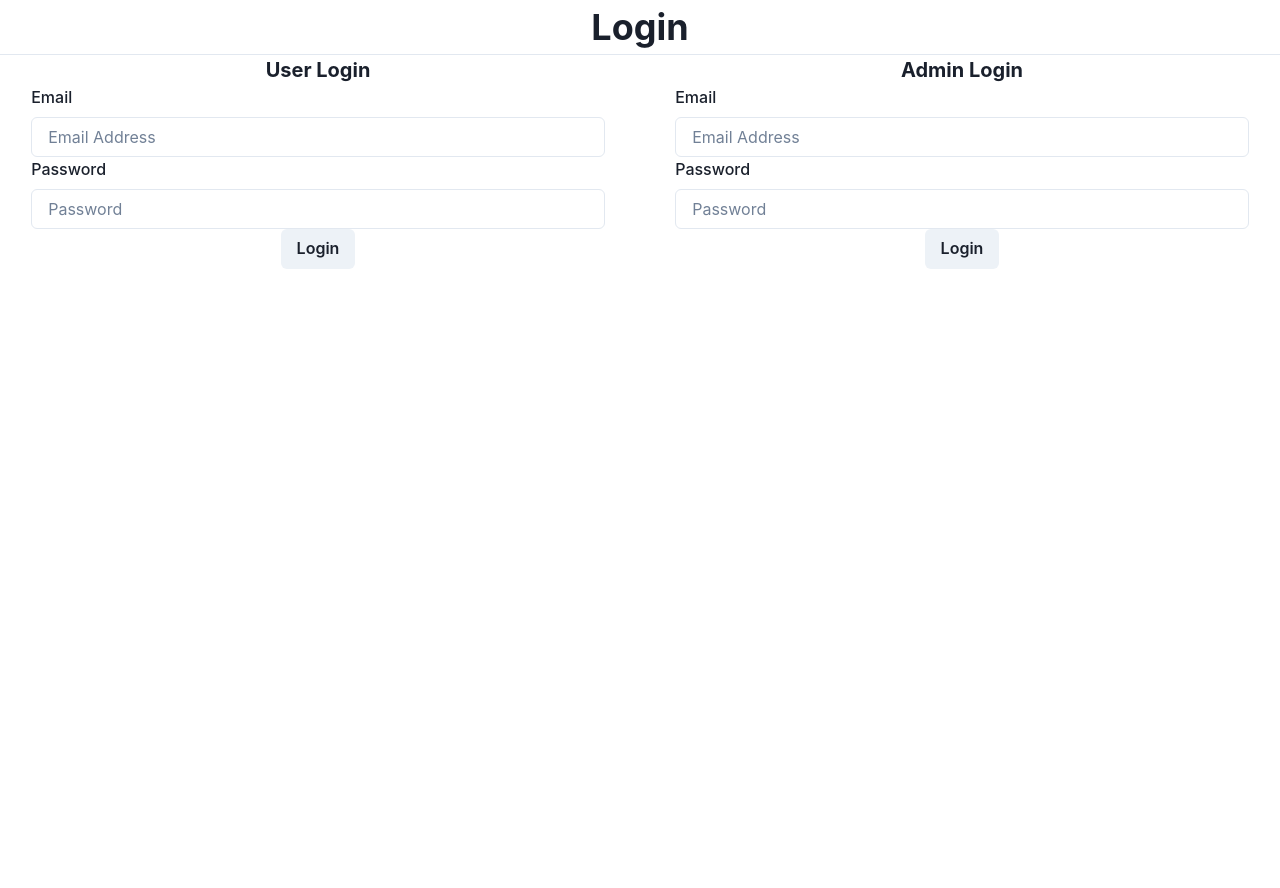
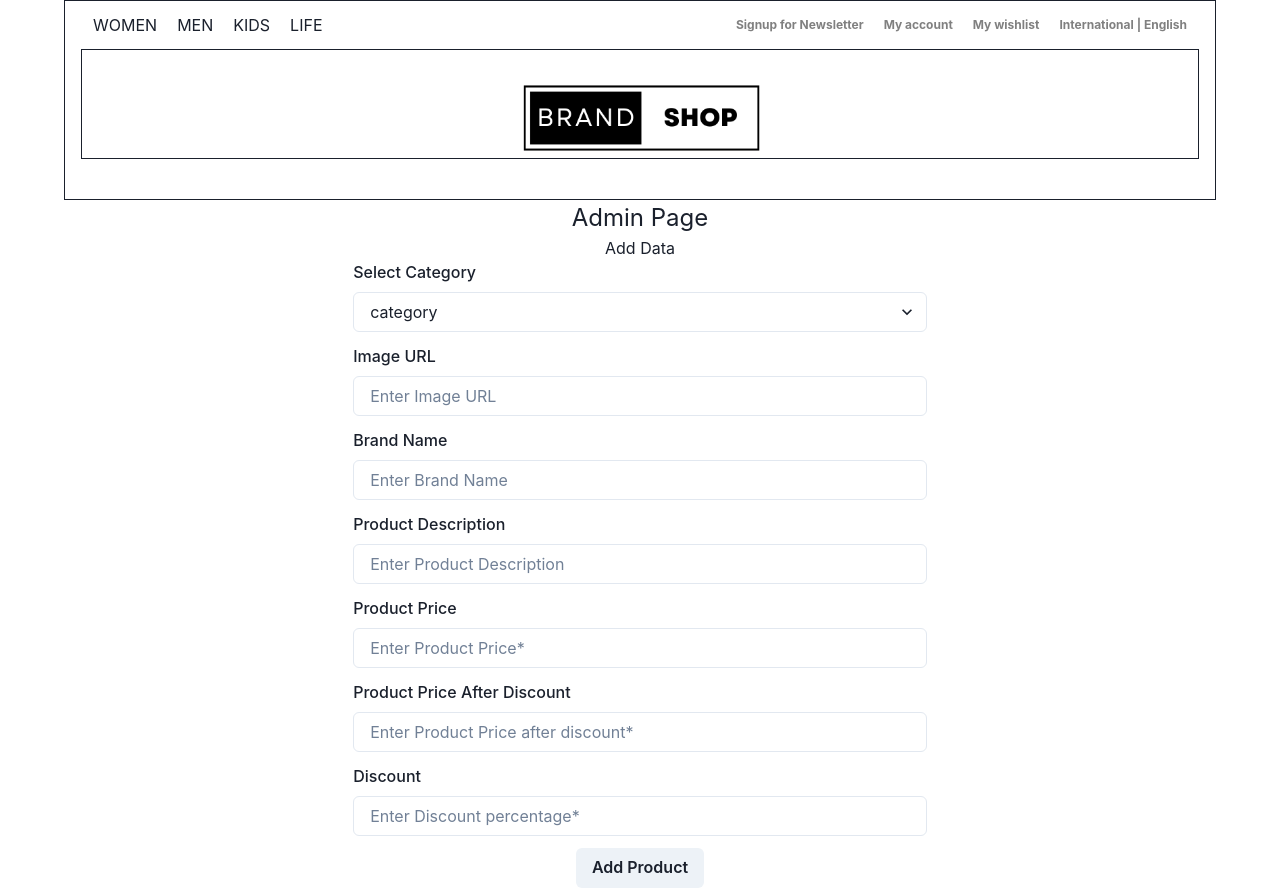
Before and after one commit to mak-1997/Brand-Shop, a React (Create React App) app in the folder mytheresa/: page /admin in a window 1280 px wide. Before the commit the page ends 800 px from the top, so only its background shows below. Built offline with nearby package versions, Linux system fonts and the light colour scheme.

Commit message:
added navbar code

```diff
--- a/mytheresa/package.json
+++ b/mytheresa/package.json
@@ -13,6 +13,8 @@
     "framer-motion": "^7.8.0",
     "react": "^18.2.0",
     "react-dom": "^18.2.0",
+    "react-icons": "^4.7.1",
+    "react-router-dom": "^6.4.5",
     "react-scripts": "5.0.1",
     "web-vitals": "^2.1.4"
   },
--- a/mytheresa/src/App.js
+++ b/mytheresa/src/App.js
@@ -1,10 +1,12 @@
-import {Login} from './Components/Login';
+import {AllRoutes} from './Routes/AllRoutes';
+import {Navbar} from './Components/Navbar';
 import './App.css';
 
 function App() {
   return (
     <div className="App">
-      <Login />
+      <Navbar />
+      <AllRoutes />
     </div>
   );
 }
--- /dev/null
+++ b/mytheresa/src/Components/Navbar.jsx
@@ -0,0 +1,83 @@
+import React from "react";
+import {HiOutlineShoppingBag} from 'react-icons/fa'
+
+import {
+  Box,
+  Container,
+  Stack,
+  HStack,
+  Text,
+  Link,
+  Center,
+  Image,
+} from "@chakra-ui/react";
+
+export const Navbar = () => {
+  const changeColor = (e) => {
+    e.target.style.color = "black";
+    e.target.style.cursor = "pointer";
+  };
+
+  const defaultColor = (e) => {
+    e.target.style.color = "gray";
+  };
+
+  return (
+    <Container
+      border={"1px solid"}
+      height="200"
+      maxW={{ base: "100%", md: "100%", lg: "90%", xl: "90%", "2xl": "60%" }}
+    >
+      <HStack justifyContent={"space-between"} padding="3">
+        <HStack columnGap={"5"}>
+          <Text onMouseOver={changeColor}>WOMEN</Text>
+          <Text onMouseOver={changeColor}>MEN</Text>
+          <Text onMouseOver={changeColor}>KIDS</Text>
+          <Text onMouseOver={changeColor}>LIFE</Text>
+        </HStack>
+        <HStack columnGap={"5"}>
+          <Text
+            onMouseEnter={changeColor}
+            onMouseLeave={defaultColor}
+            fontSize={"12"}
+            as="b"
+            color={"gray"}
+          >
+            Signup for Newsletter
+          </Text>
+          <Text
+            onMouseEnter={changeColor}
+            onMouseLeave={defaultColor}
+            fontSize={"12"}
+            as="b"
+            color={"gray"}
+          >
+            My account
+          </Text>
+          <Text
+            onMouseEnter={changeColor}
+            onMouseLeave={defaultColor}
+            fontSize={"12"}
+            as="b"
+            color={"gray"}
+          >
+            My wishlist
+          </Text>
+          <Text
+            onMouseEnter={changeColor}
+            onMouseLeave={defaultColor}
+            fontSize={"12"}
+            as="b"
+            color={"gray"}
+          >
+            International | English
+          </Text>
+        </HStack>
+      </HStack>
+      <Center paddingTop={'7'} border="1px solid" >
+        <Image height={"20"} src={"projectLogo.png"} alt="BRAND SHOP" />
+        {/* <HiOutlineShoppingBag /> */}
+      </Center>
+    </Container>
+  );
+};
--- a/mytheresa/src/Context/AuthContext.jsx
+++ b/mytheresa/src/Context/AuthContext.jsx
@@ -1,9 +1,19 @@
 import React from "react";
 import axios from "axios";
+import {useNavigate} from 'react-router-dom';
 
 export const AuthContext = React.createContext();
 
 export const AuthContextProvider = ({ children }) => {
+
+  const navigate = useNavigate();
+  const navigateToAdmin = ()=>{
+    navigate('/admin')
+  }
+
+  const[adminAuth, setAdminAuth] = React.useState(true);
+  const[userAuth, setUserAuth] = React.useState(false);
+
   const initState = {
     email: "",
     password: "",
@@ -22,6 +32,8 @@ export const AuthContextProvider = ({ children }) => {
           password: userData.password,
         },
       });
+      setUserAuth(true);
+
       console.log(res);
       return res;
     } catch (error) {
@@ -39,6 +51,8 @@ export const AuthContextProvider = ({ children }) => {
           password: adminData.password,
         },
       });
+      setAdminAuth(true);
+      navigateToAdmin();
       console.log(res);
       return res;
     } catch (error) {
@@ -54,6 +68,8 @@ export const AuthContextProvider = ({ children }) => {
         adminData,
         setAdminData,
         adminLogin,
+        adminAuth,
+        userAuth
       }}
     >
       {children}
--- /dev/null
+++ b/mytheresa/src/Routes/AdminPage.jsx
@@ -0,0 +1,93 @@
+import React from "react";
+import {
+  Container,
+  Box,
+  Input,
+  FormControl,
+  FormLabel,
+  VStack,
+  Select,
+  Text,
+  Button,
+  Link
+} from "@chakra-ui/react";
+import axios from "axios";
+
+export const AdminPage = () => {
+
+    const handleAddProduct = async (addData) =>{
+        try {
+            const res = await axios({
+                method : "post",
+                baseURL : `https://mytheresa-server.onrender.com/`,
+                url : `${addData.category}`,
+                data : {
+                    ...addData,
+                }
+            });
+            console.log(res);
+        } catch (error) {
+            console.log(error);
+        }
+    }
+
+    const initValue = {
+        category : "",
+        image : "",
+        brand : "",
+        description : "",
+        price : "",
+        discountedPrice : "",
+        discount : "",
+    };
+
+  const [addData, setAddData] = React.useState(initValue);
+
+  const handleChange = (event) =>{
+    setAddData({...addData,[event.target.name] : event.target.value });
+    console.log(addData);
+  }
+
+  return (
+    <Container>
+      <Text fontSize="2xl"> Admin Page</Text>
+
+      <VStack gap="3" >
+        <FormControl>
+          <Text>Add Data</Text>
+          <FormLabel>Select Category</FormLabel>
+          <Select onChange={(event)=>handleChange(event)} name="category" type="text" placeholder="category" >
+            <option value="clothing">Clothing</option>
+            <option value="shoes">Shoes</option>
+            <option value="newArrivals">New Arrivals</option>
+          </Select>
+        </FormControl>
+        <FormControl>
+          <FormLabel>Image URL</FormLabel>
+          <Input onChange={(event)=>handleChange(event)} type="text" name="image" value={addData.image} placeholder="Enter Image URL" />
+        </FormControl>
+        <FormControl>
+          <FormLabel>Brand Name</FormLabel>
+          <Input onChange={(event)=>handleChange(event)} type="text" name="brand" value={addData.brand} placeholder="Enter Brand Name" />
+        </FormControl>
+        <FormControl>
+          <FormLabel>Product Description</FormLabel>
+          <Input onChange={(event)=>handleChange(event)} type="text" name="description" value={addData.description} placeholder="Enter Product Description" />
+        </FormControl>
+        <FormControl>
+          <FormLabel>Product Price</FormLabel>
+          <Input onChange={(event)=>handleChange(event)} type="number" name="price" value={ addData.price} placeholder="Enter Product Price*" />
+        </FormControl>
+        <FormControl>
+          <FormLabel>Product Price After Discount</FormLabel>
+          <Input onChange={(event)=>handleChange(event)} type="text" name="discountedPrice" value={addData.discountedPrice} placeholder="Enter Product Price after discount*" />
+        </FormControl>
+        <FormControl>
+          <FormLabel>Discount</FormLabel>
+          <Input onChange={(event)=>handleChange(event)} type="text" name="discount" value={addData.discount } placeholder="Enter Discount percentage*" />
+        </FormControl>
+        <Button onClick={()=>handleAddProduct(addData)} >Add Product</Button>
+      </VStack>
+    </Container>
+  );
+};
--- a/mytheresa/src/Routes/AllRoutes.jsx
+++ b/mytheresa/src/Routes/AllRoutes.jsx
@@ -0,0 +1,23 @@
+import { Routes, Route } from "react-router-dom";
+import { Login } from "./Login";
+import { HomePage } from "./HomePage";
+import { AdminPage } from "./AdminPage";
+import { PrivateRoute } from "./PrivateRoute";
+export const AllRoutes = () => {
+  return (
+    <div>
+      <Routes>
+        <Route path="/login" element={<Login />} />
+        <Route path="/" element={<HomePage />} />
+        <Route
+          path="/admin"
+          element={
+            <PrivateRoute>
+              <AdminPage />
+            </PrivateRoute>
+          }
+        />
+      </Routes>
+    </div>
+  );
+};
--- /dev/null
+++ b/mytheresa/src/Routes/HomePage.jsx
@@ -0,0 +1,9 @@
+import {Link} from 'react-router-dom';
+export const HomePage = () =>{
+
+    return(<div>
+        <h1>Home Page</h1>
+        <Link to="/login" > Login </Link>
+        <Link to="/admin" >Admin</Link>
+    </div>)
+}
--- a/mytheresa/src/Components/Login.jsx
+++ b/mytheresa/src/Routes/Login.jsx
@@ -4,7 +4,8 @@ import {
   Center,
   Text,
   Input,
-  HStack,
+  Stack,
+  VStack,
   FormLabel,
   FormControl,
   Button,
@@ -41,16 +42,16 @@ export const Login = () => {
   };
 
   return (
-    <Box>
+    <Box >
       <Center>
-        <Text fontSize={"4xl"} as="b">
+        <Text fontSize={"4xl"} as="b" padding={3} >
           Login
         </Text>
       </Center>
       <hr />
-      <HStack>
+      <Stack direction={{ base: "column",md:"row", lg: "row" }} justifyContent={{base:"center",md:"center",lg:"space-around"}}  >
         {/* User Form*/}
-        <Container>
+        <VStack  width={{base : "100%",md:"70%", lg:"40%"}} padding="5" rowGap={5} >
           <Text fontSize={"xl"} as="b">
             User Login
           </Text>
@@ -74,14 +75,14 @@ export const Login = () => {
               onChange={(event) => handleUserChange(event)}
             />
           </FormControl>
-          <Button onClick={(event) => handleUserSubmit(event, userData)}>
+          <Button onClick={(event) => handleUserSubmit(event, userData)} bg="black" color={"white"} >
             Login
           </Button>
-        </Container>
+        </VStack>
 
         {/* Admin Form */}
 
-        <Container>
+        <VStack  width={{base : "100%",md : "70%", lg:"40%"}} padding="5" rowGap={5} >
           <Text fontSize={"xl"} as="b">
             Admin Login
           </Text>
@@ -105,11 +106,11 @@ export const Login = () => {
               onChange={(event) => handleAdminChange(event)}
             />
           </FormControl>
-          <Button onClick={(event) => handleAdminSubmit(event, adminData)}>
+          <Button onClick={(event) => handleAdminSubmit(event, adminData)} bg="black" color={"white"} >
             Login
           </Button>
-        </Container>
-      </HStack>
+        </VStack>
+      </Stack>
     </Box>
   );
 };
--- /dev/null
+++ b/mytheresa/src/Routes/PrivateRoute.jsx
@@ -0,0 +1,14 @@
+import {AdminPage} from './AdminPage';
+import {Navigate} from 'react-router-dom';
+import React from 'react';
+import {AuthContext} from '../Context/AuthContext';
+import {HomePage} from './HomePage';
+
+export const PrivateRoute = ({children}) =>{
+
+    const {adminAuth,userAuth} = React.useContext(AuthContext);
+    console.log(adminAuth);
+
+   return adminAuth ? children : <Navigate to='/login' />
+
+}
--- a/mytheresa/src/index.js
+++ b/mytheresa/src/index.js
@@ -5,13 +5,16 @@ import App from "./App";
 import reportWebVitals from "./reportWebVitals";
 import { ChakraProvider } from "@chakra-ui/react";
 import { AuthContextProvider } from "./Context/AuthContext";
+import {BrowserRouter} from "react-router-dom";
 
 const root = ReactDOM.createRoot(document.getElementById("root"));
 root.render(
   <ChakraProvider>
-    <AuthContextProvider>
-      <App />
-    </AuthContextProvider>
+    <BrowserRouter>
+      <AuthContextProvider>
+        <App />
+      </AuthContextProvider>
+    </BrowserRouter>
   </ChakraProvider>
 );
 
```
Also changed, not shown: mytheresa/public/projectLogo.png (added), 1 other file (tests, documents, lock files or other folders).
